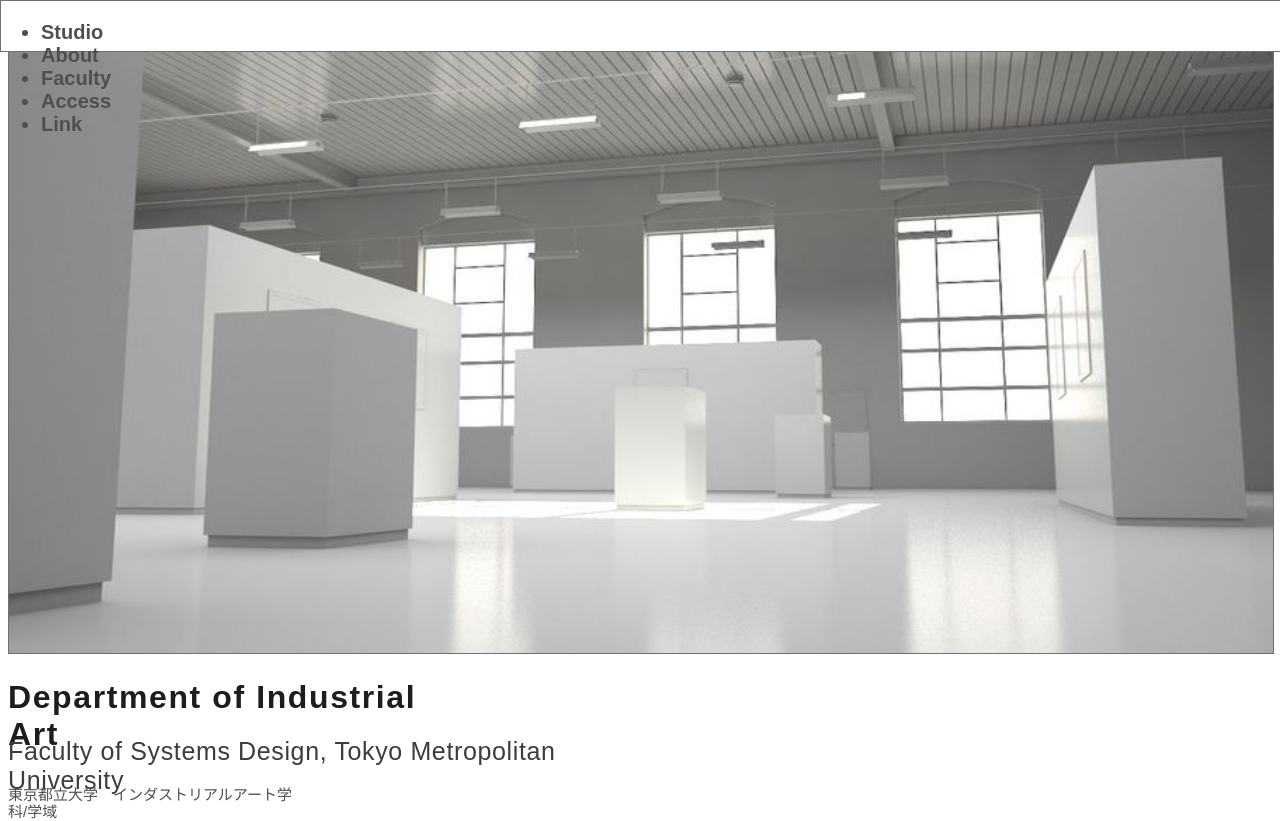
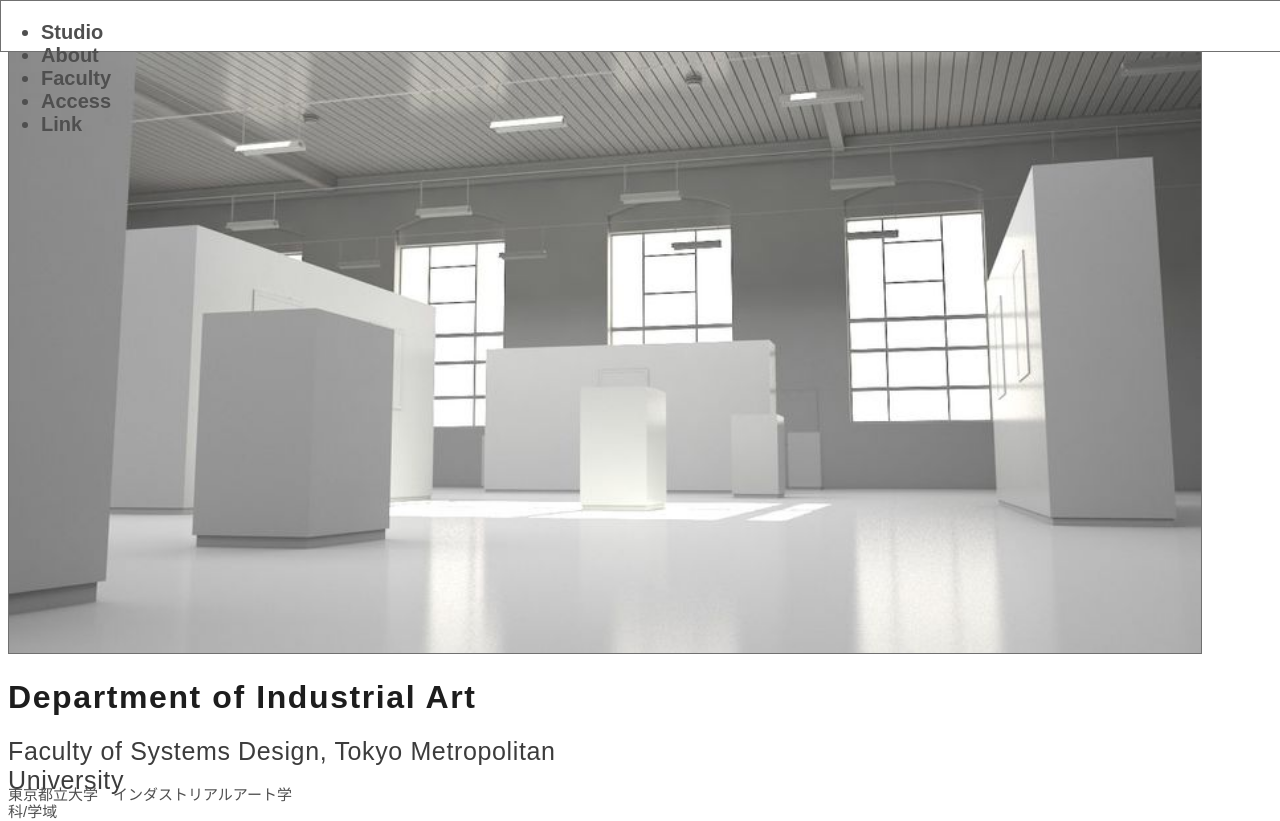
Before and after one commit to tmu-2021-network-1/mariko520, a plain HTML site: page docs/index.html in a window 1280 px wide. Drawn offline with Linux system fonts and the light colour scheme; no server answers.

Commit message:
Update style.css

```diff
--- a/docs/style.css
+++ b/docs/style.css
@@ -25,7 +25,7 @@ header{
 img{
   top: 0px;
   left: 312px;
-  width: 100%;
+  width: 1192px;
   height: 644px;
   background: #FFFFFF52 0% 0% no-repeat padding-box;
   border: 1px solid #707070;
@@ -35,7 +35,7 @@ img{
   h1{
     top: 136px;
     left: 98px;
-    width: 467px;
+    width: 100%;
     height: 36px;
     text-align: left;
     font: normal normal bold 32px/37px Arial;
```
